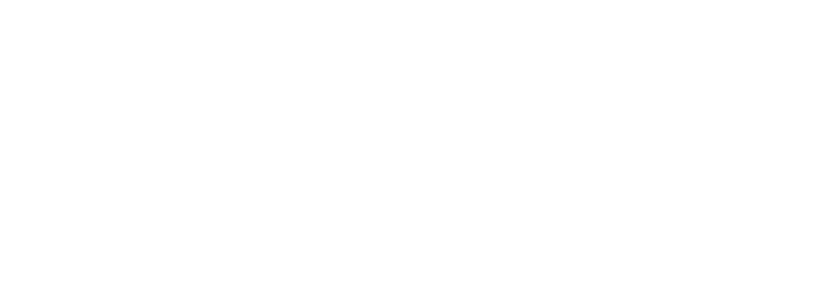
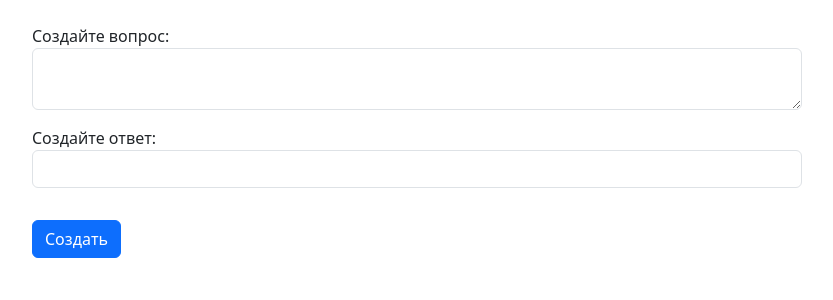
Before and after one commit to meerimkakitaeva/polechudes, a React (Create React App) app: page /admin/create-question in a window 1280 px wide. Before the commit this address had no page. Shown: the top 300 px of the page, without its empty margins (223-1056 px from the left). Built offline with nearby package versions, Linux system fonts and the light colour scheme.

Commit message:
добавила создание вопроса у админа

```diff
--- a/src/App.css
+++ b/src/App.css
@@ -13,6 +13,12 @@
     margin: 0 auto;
 }
 
+.formQ {
+    max-width: 800px;
+    padding: 0 15px;
+    margin: 0 auto;
+}
+
 @media (max-width: 768px) {
     .main-image {
         width: 60%;
--- a/src/App.tsx
+++ b/src/App.tsx
@@ -3,9 +3,10 @@
 import Main from "./pages/Main";
 import Login from "./pages/Login";
 import Admin from "./pages/Admin";
+import ProtectedRoute from "./routes/ProtectedRoute";
+import CreateQuestion from "./pages/CreateQuestion";
 import "./App.css";
 import "bootstrap/dist/css/bootstrap.min.css";
-import ProtectedRoute from "./routes/ProtectedRoute";
 
 const App: React.FC = () => {
   return (
@@ -13,6 +14,7 @@
       <Routes>
         <Route path="/" element={<Main />} />
         <Route path="/auth" element={<Login />} />
+        <Route path="/admin/create-question" element={<CreateQuestion />} />
         <Route
           path="/admin"
           element={
--- /dev/null
+++ b/src/components/CreateQuestionForm/CreateQuestionForm.tsx
@@ -0,0 +1,80 @@
+import React, { useState } from "react";
+import { IQMutation } from "../../types";
+import ButtonSpinner from "../Spinner/ButtonSpinner";
+
+interface Props {
+  onSubmit: (newQ: IQMutation) => void;
+  isLoading?: boolean;
+}
+
+const initialState = {
+  question: "",
+  answer: "",
+};
+
+const CreateQuestionForm: React.FC<Props> = ({ onSubmit, isLoading }) => {
+  const [newQ, setNewQ] = useState<IQMutation>(initialState);
+
+  const inputChange = (
+    e: React.ChangeEvent<HTMLInputElement | HTMLTextAreaElement>,
+  ) => {
+    const { name, value } = e.target;
+
+    setNewQ((prevState) => ({
+      ...prevState,
+      [name]: value,
+    }));
+  };
+
+  const onFormSubmit = (e: React.FormEvent) => {
+    e.preventDefault();
+
+    onSubmit({
+      ...newQ,
+    });
+  };
+
+  return (
+    <>
+      <form onSubmit={onFormSubmit} className="formQ">
+        <div className="form-group">
+          <div className="form-group mb-3">
+            <label htmlFor="name">Создайте вопрос:</label>
+            <textarea
+              name="question"
+              id="question"
+              className="form-control"
+              value={newQ.question}
+              onChange={inputChange}
+              required
+            />
+          </div>
+        </div>
+
+        <div className="form-group mb-3">
+          <label htmlFor="name">Создайте ответ:</label>
+          <input
+            type="text"
+            name="answer"
+            id="answer"
+            className="form-control"
+            value={newQ.answer}
+            onChange={inputChange}
+            required
+          />
+        </div>
+
+        <button
+          type="submit"
+          className="btn btn-primary mt-3"
+          disabled={isLoading}
+        >
+          {isLoading && <ButtonSpinner />}
+          Создать
+        </button>
+      </form>
+    </>
+  );
+};
+
+export default CreateQuestionForm;
--- a/src/components/QuestionItem/QuestionItem.tsx
+++ b/src/components/QuestionItem/QuestionItem.tsx
@@ -26,7 +26,7 @@
         <div className="card-body">
           <h5 className="card-title">Вопрос: {item.question}</h5>
           <p className="card-text">Ответ: {item.answer}</p>
-          <a href="#" className="btn btn-success me-3">
+          <a href="#" className="btn btn-outline-success me-3">
             Изменить
           </a>
           <button
--- a/src/features/adminSlice.ts
+++ b/src/features/adminSlice.ts
@@ -1,8 +1,8 @@
 import { createSlice } from "@reduxjs/toolkit";
-import { IAdmin, IQuestion } from "../types";
+import { IAdmin, IQMutation, IQuestion } from "../types";
 import { adminLogin } from "../constants";
 import { RootState } from "../store";
-import { deleteQuestion, fetchQuestions } from "./gameThunk";
+import { createQuestion, deleteQuestion, fetchQuestions } from "./gameThunk";
 
 interface AdminState {
   questions: IQuestion[];
@@ -10,6 +10,8 @@
   isLoggedIn: boolean;
   fetchLoading: boolean;
   deleteLoading: boolean | string;
+  question: IQMutation | null;
+  createLoading: boolean;
 }
 
 const initialState: AdminState = {
@@ -18,6 +20,8 @@
   isLoggedIn: localStorage.getItem("isLoggedIn") === "true",
   fetchLoading: false,
   deleteLoading: false,
+  question: null,
+  createLoading: false,
 };
 
 const adminSlice = createSlice({
@@ -63,6 +67,16 @@
     builder.addCase(deleteQuestion.rejected, (state) => {
       state.deleteLoading = true;
     });
+
+    builder.addCase(createQuestion.pending, (state) => {
+      state.createLoading = true;
+    });
+    builder.addCase(createQuestion.fulfilled, (state) => {
+      state.createLoading = false;
+    });
+    builder.addCase(createQuestion.rejected, (state) => {
+      state.createLoading = true;
+    });
   },
 });
 
@@ -74,3 +88,5 @@
   state.admin.fetchLoading;
 export const selectDeleteLoading = (state: RootState) =>
   state.admin.deleteLoading;
+export const selectCreateLoading = (state: RootState) =>
+  state.admin.createLoading;
--- a/src/features/gameThunk.ts
+++ b/src/features/gameThunk.ts
@@ -1,5 +1,5 @@
 import { createAsyncThunk } from "@reduxjs/toolkit";
-import { IQList, IQuestion } from "../types";
+import { IQList, IQMutation, IQuestion } from "../types";
 import axiosApi from "../axiosApi";
 
 export const fetchQuestions = createAsyncThunk<IQuestion[]>(
@@ -28,3 +28,10 @@
     await axiosApi.delete(`/questions/${id}.json`);
   },
 );
+
+export const createQuestion = createAsyncThunk<void, IQMutation>(
+  "admin/createQuestion",
+  async (question) => {
+    await axiosApi.post("/questions.json", question);
+  },
+);
--- a/src/pages/Admin.tsx
+++ b/src/pages/Admin.tsx
@@ -5,7 +5,7 @@
   selectFetchLoading,
   selectQuestions,
 } from "../features/adminSlice";
-import { useNavigate } from "react-router-dom";
+import { Link, useNavigate } from "react-router-dom";
 import QuestionItem from "../components/QuestionItem/QuestionItem";
 import { fetchQuestions } from "../features/gameThunk";
 import Spinner from "../components/Spinner/Spinner";
@@ -13,6 +13,8 @@
 const Admin = () => {
   const dispatch = useAppDispatch();
   const navigate = useNavigate();
+  const items = useAppSelector(selectQuestions);
+  const loading = useAppSelector(selectFetchLoading);
 
   const handleLogout = () => {
     dispatch(logout());
@@ -22,28 +24,31 @@
     }
   };
 
-  const items = useAppSelector(selectQuestions);
-  const loading = useAppSelector(selectFetchLoading);
-
   useEffect(() => {
     dispatch(fetchQuestions());
   }, [dispatch]);
 
   return (
     <div className="container mt-3">
+      <h4>Админ панель</h4>
+      <div className="d-flex justify-content-between mt-4">
+        <Link className="btn btn-primary" to="/admin/create-question">
+          Создать новый вопрос
+        </Link>
+        <button onClick={handleLogout} className="btn btn-danger">
+          Выйти
+        </button>
+      </div>
+
       {loading ? (
         <Spinner />
       ) : (
-        <div className="row">
+        <div className="mt-3 row">
           {items.map((item) => (
             <QuestionItem key={item.id} item={item} />
           ))}
         </div>
       )}
-
-      <button onClick={handleLogout} className="btn btn-danger">
-        Выйти
-      </button>
     </div>
   );
 };
--- /dev/null
+++ b/src/pages/CreateQuestion.tsx
@@ -0,0 +1,26 @@
+import React from "react";
+import { useNavigate } from "react-router-dom";
+import { useAppDispatch, useAppSelector } from "../app/hook";
+import { selectCreateLoading } from "../features/adminSlice";
+import { IQMutation } from "../types";
+import { createQuestion } from "../features/gameThunk";
+import CreateQuestionForm from "../components/CreateQuestionForm/CreateQuestionForm";
+
+const CreateQuestion = () => {
+  const dispatch = useAppDispatch();
+  const navigate = useNavigate();
+  const loading = useAppSelector(selectCreateLoading);
+
+  const onSubmit = async (item: IQMutation) => {
+    await dispatch(createQuestion(item));
+    navigate("/admin");
+  };
+
+  return (
+    <div className="mt-4">
+      <CreateQuestionForm onSubmit={onSubmit} isLoading={loading} />
+    </div>
+  );
+};
+
+export default CreateQuestion;
```
